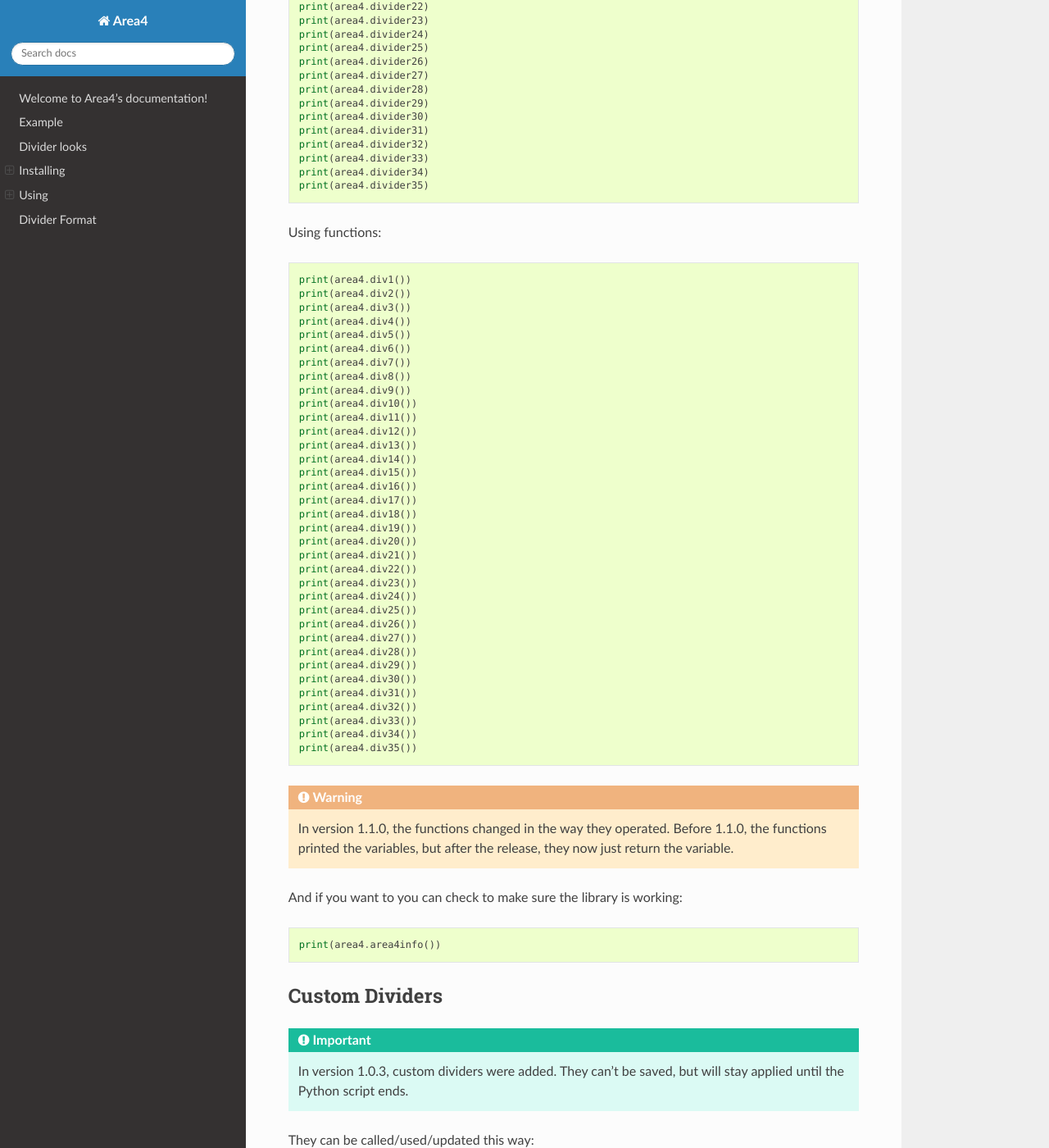
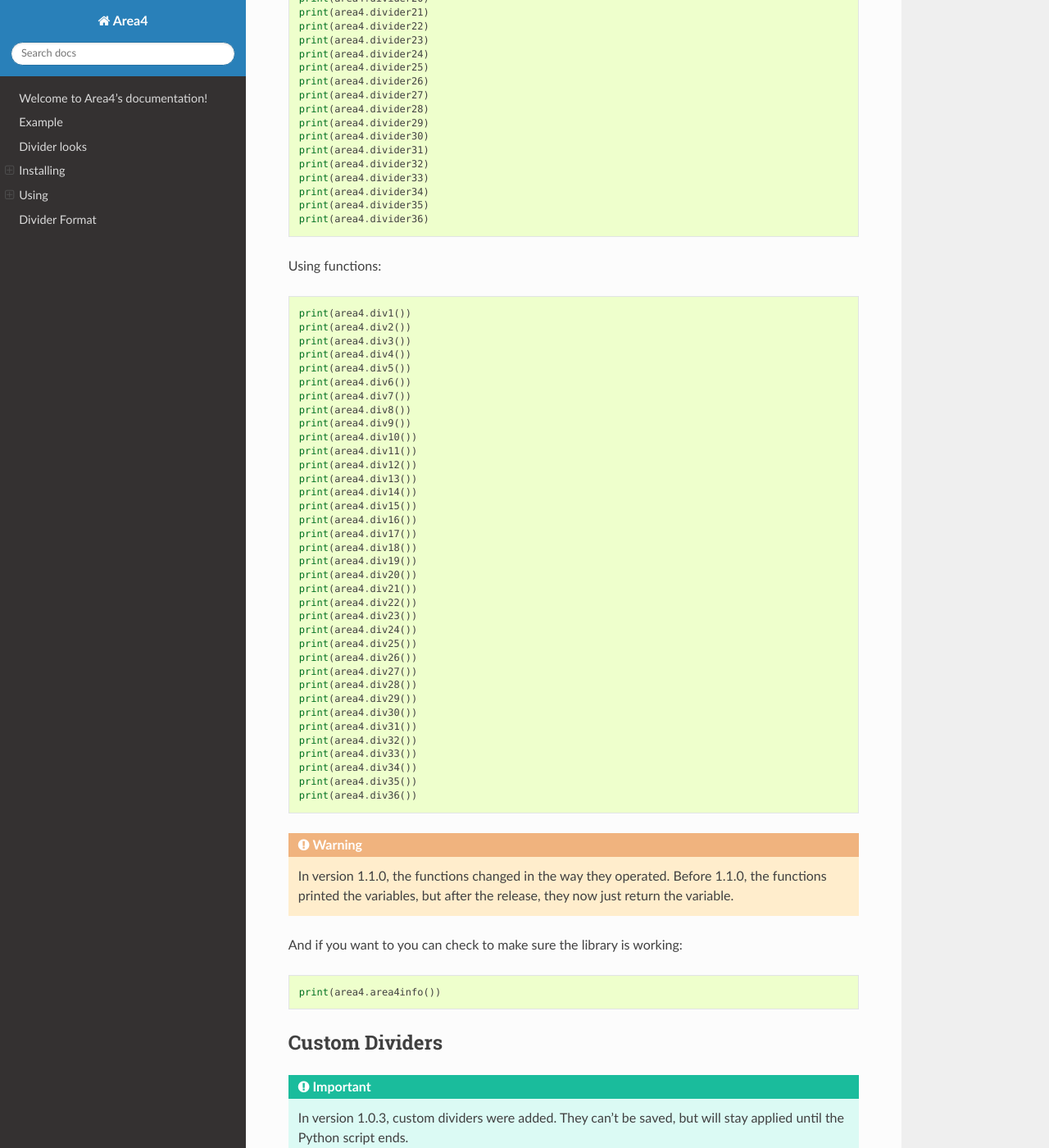
Before and after one commit to area4lib/area4, a Sphinx documentation site: the page built from docs/index.rst, in a window 1280 px wide and 1400 px high, scrolled down 2931 px. Shown: the whole window at 82% size. Built offline with Sphinx 7.4.7 and the Read the Docs theme 2.0.0, drawn with Linux system fonts in a browser that asks for light colours.

Commit message:
New docs

```diff
--- a/docs/index.rst
+++ b/docs/index.rst
@@ -170,6 +171,7 @@ Just using plain print commands:
     print(area4.divider33)
     print(area4.divider34)
     print(area4.divider35)
+    print(area4.divider36)
 
 
 Using functions:
@@ -211,6 +213,7 @@ Using functions:
     print(area4.div33())
     print(area4.div34())
     print(area4.div35())
+    print(area4.div36())
 
 .. warning:: In version 1.1.0, the functions changed in the way they operated.  Before 1.1.0, the functions printed the variables, but after the release, they now just return the variable.
 
```
Also changed, not shown: other parts of docs/index.rst (+1 -0 lines).
